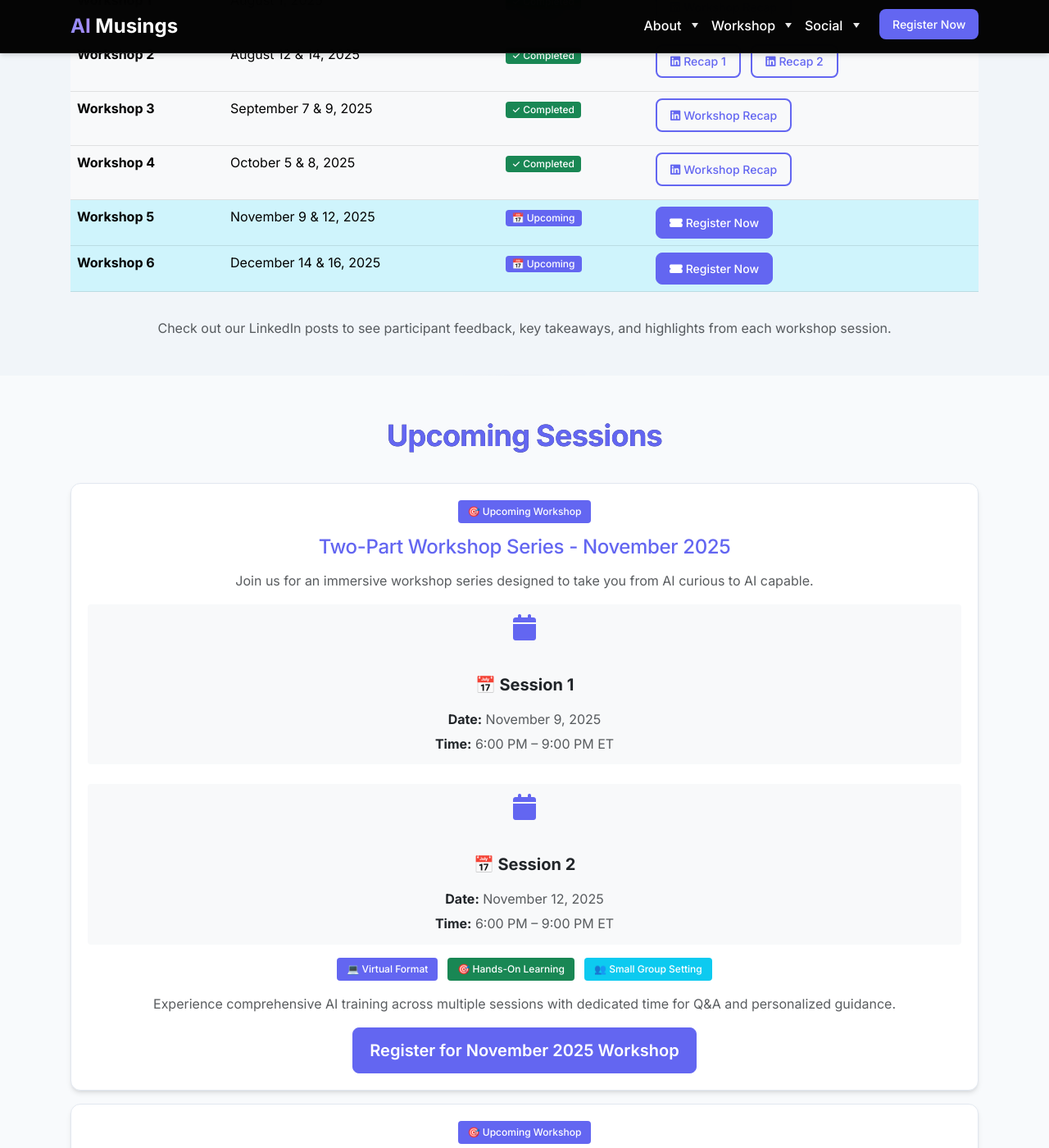
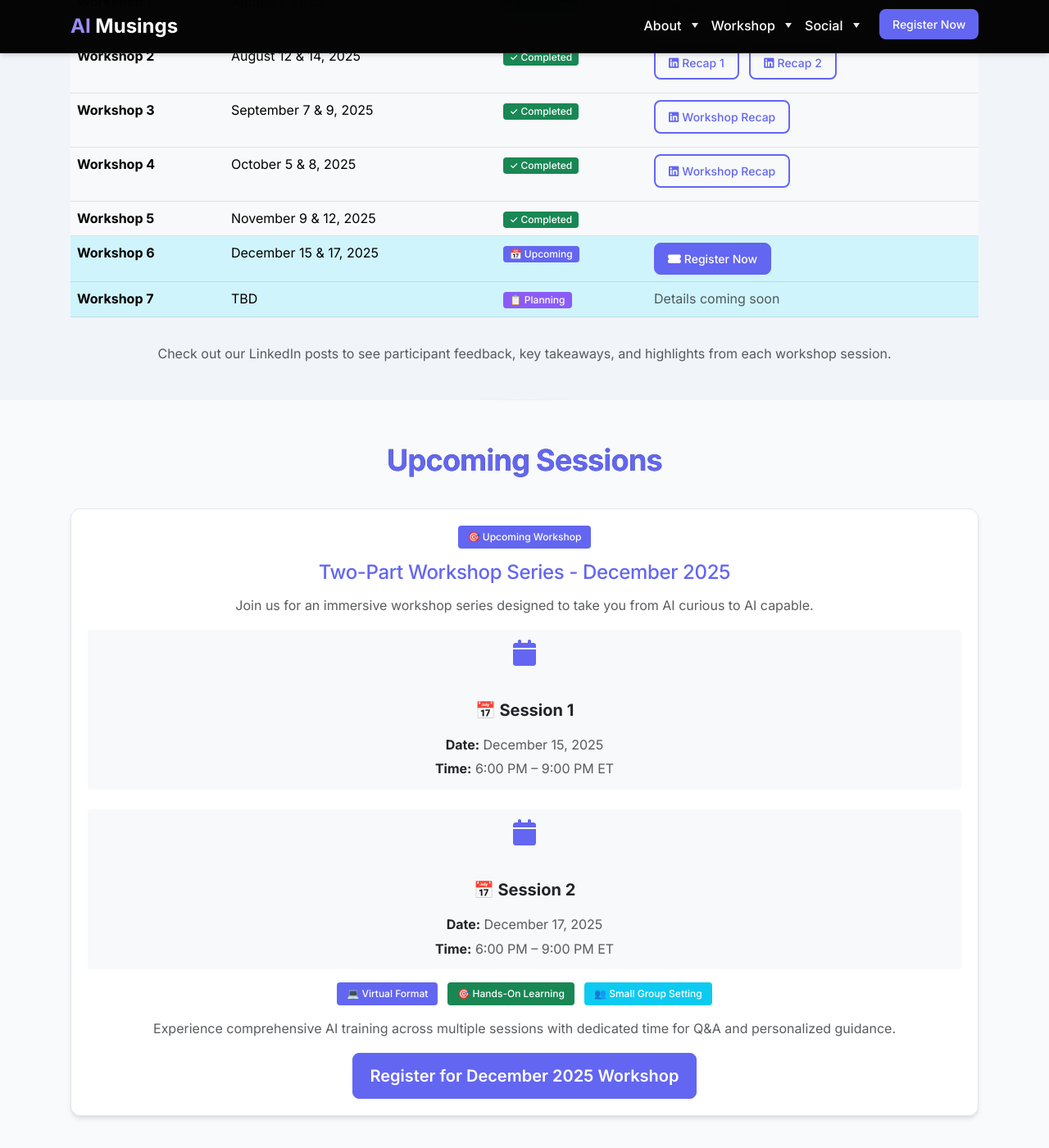
Before and after one commit to pulsarventures/aimusings.site, a Jekyll site: the page built from index.html, in a window 1280 px wide and 1400 px high, scrolled down 11412 px. Shown: the whole window at 82% size. Built offline with Jekyll 4.4.1, drawn with Linux system fonts in a browser that asks for light colours; the list of posts is cut into pages by our own code; some of the changed text lies outside the part shown.

Commit message:
Update landing page for December workshop and mark November as complete
- Mark Workshop 5 (November 9 & 12) as completed
- Update December workshop dates from 14th & 16th to 15th & 17th
- Replace flyer5.png with flyer6.png in hero section
- Update hero section link to December registration
- Add Workshop 7 placeholder (TBD) to schedule table
- Update Upcoming Sessions section to show December workshop
- Hide January 2026 workshop section (preserved in HTML comments)

🤖 Generated with [Claude Code](https://claude.com/claude-code)

Co-Authored-By: Claude <noreply@anthropic.com>

```diff
--- a/index.html
+++ b/index.html
@@ -29,9 +29,9 @@ title: "Accelerate Your AI Game: Learn, Apply, Build in One Immersive Session"
 
             <!-- Right Column: Workshop Flyer -->
             <div class="col-lg-6 py-5 text-center" data-animate="fadeUp" data-delay="300">
-                <a href="{{ '/assets/images/flyer5.png' | relative_url }}" target="_blank" class="d-inline-block position-relative flyer-link">
-                    <img src="{{ '/assets/images/flyer5.png' | relative_url }}"
-                         alt="AI Workshop Flyer - November 9 & 12, 2025"
+                <a href="https://www.tixtree.com/e/accelerate-your-ai-game-learn-build-apply-879cd72348e2" target="_blank" class="d-inline-block position-relative flyer-link">
+                    <img src="{{ '/assets/images/flyer6.png' | relative_url }}"
+                         alt="AI Workshop Flyer - December 15 & 17, 2025"
                          class="img-fluid rounded shadow-lg flyer-image"
                          style="max-width: 500px; width: 100%; transition: transform 0.3s ease, box-shadow 0.3s ease;">
                     <div class="flyer-overlay position-absolute top-0 start-0 w-100 h-100 d-flex align-items-center justify-content-center"
@@ -1027,24 +1027,30 @@ title: "Accelerate Your AI Game: Learn, Apply, Build in One Immersive Session"
                                     </a>
                                 </td>
                             </tr>
-                            <tr class="table-info">
+                            <tr class="table-light">
                                 <td><strong>Workshop 5</strong></td>
                                 <td>November 9 & 12, 2025</td>
+                                <td><span class="badge bg-success">✓ Completed</span></td>
+                                <td>
+
+                                </td>
+                            </tr>
+                            <tr class="table-info">
+                                <td><strong>Workshop 6</strong></td>
+                                <td>December 15 & 17, 2025</td>
                                 <td><span class="badge bg-primary">📅 Upcoming</span></td>
                                 <td>
-                                    <a href="https://www.tixtree.com/e/accelerate-your-ai-game-learn-build-apply-cdecd9e766c5" target="_blank" class="btn btn-sm btn-primary">
+                                    <a href="https://www.tixtree.com/e/accelerate-your-ai-game-learn-build-apply-879cd72348e2" target="_blank" class="btn btn-sm btn-primary">
                                         <i class="fas fa-ticket-alt me-1"></i>Register Now
                                     </a>
                                 </td>
                             </tr>
                             <tr class="table-info">
-                                <td><strong>Workshop 6</strong></td>
-                                <td>December 14 & 16, 2025</td>
-                                <td><span class="badge bg-primary">📅 Upcoming</span></td>
+                                <td><strong>Workshop 7</strong></td>
+                                <td>TBD</td>
+                                <td><span class="badge bg-secondary">📋 Planning</span></td>
                                 <td>
-                                    <a href="https://www.tixtree.com/e/accelerate-your-ai-game-learn-build-apply-879cd72348e2" target="_blank" class="btn btn-sm btn-primary">
-                                        <i class="fas fa-ticket-alt me-1"></i>Register Now
-                                    </a>
+                                    <span class="text-muted">Details coming soon</span>
                                 </td>
                             </tr>
                         </tbody>
@@ -1072,54 +1078,8 @@ title: "Accelerate Your AI Game: Learn, Apply, Build in One Immersive Session"
         </div>
         <div class="row justify-content-center">
             <div class="col-lg-10">
-                <!-- Upcoming Workshop - November 2025 -->
+                <!-- Upcoming Workshop - December 2025 -->
                 <div class="card card-hover glass-effect mb-4">
-                    <div class="card-body p-5">
-                        <div class="text-center mb-4">
-                            <div class="badge bg-primary px-3 py-2 mb-3">🎯 Upcoming Workshop</div>
-                            <h3 class="h4 mb-3 text-primary">Two-Part Workshop Series - November 2025</h3>
-                            <p class="text-muted mb-4">Join us for an immersive workshop series designed to take you from AI curious to AI capable.</p>
-                        </div>
-
-                        <div class="row g-4 justify-content-center">
-                            <div class="col-md-5">
-                                <div class="text-center p-3 rounded bg-light">
-                                    <div class="mb-3">
-                                        <i class="fas fa-calendar fa-2x text-primary mb-2"></i>
-                                        <h5 class="text-dark">📅 Session 1</h5>
-                                    </div>
-                                    <p class="text-muted mb-1"><strong class="text-dark">Date:</strong> November 9, 2025</p>
-                                    <p class="text-muted mb-0"><strong class="text-dark">Time:</strong> 6:00 PM – 9:00 PM ET</p>
-                                </div>
-                            </div>
-                            <div class="col-md-5">
-                                <div class="text-center p-3 rounded bg-light">
-                                    <div class="mb-3">
-                                        <i class="fas fa-calendar fa-2x text-primary mb-2"></i>
-                                        <h5 class="text-dark">📅 Session 2</h5>
-                                    </div>
-                                    <p class="text-muted mb-1"><strong class="text-dark">Date:</strong> November 12, 2025</p>
-                                    <p class="text-muted mb-0"><strong class="text-dark">Time:</strong> 6:00 PM – 9:00 PM ET</p>
-                                </div>
-                            </div>
-                        </div>
-
-                        <div class="row mt-4">
-                            <div class="col-12 text-center">
-                                <div class="d-flex flex-wrap justify-content-center gap-3 mb-4">
-                                    <span class="badge bg-primary px-3 py-2">💻 Virtual Format</span>
-                                    <span class="badge bg-success px-3 py-2">🎯 Hands-On Learning</span>
-                                    <span class="badge bg-info px-3 py-2">👥 Small Group Setting</span>
-                                </div>
-                                <p class="text-muted mb-4">Experience comprehensive AI training across multiple sessions with dedicated time for Q&A and personalized guidance.</p>
-                                <a href="https://www.tixtree.com/e/accelerate-your-ai-game-learn-build-apply-cdecd9e766c5" class="btn btn-primary btn-lg px-5 py-3 fw-semibold" target="_blank">Register for November 2025 Workshop</a>
-                            </div>
-                        </div>
-                    </div>
-                </div>
-
-                <!-- Upcoming Workshop - December 2025 -->
-                <div class="card card-hover glass-effect">
                     <div class="card-body p-5">
                         <div class="text-center mb-4">
                             <div class="badge bg-primary px-3 py-2 mb-3">🎯 Upcoming Workshop</div>
@@ -1134,7 +1094,7 @@ title: "Accelerate Your AI Game: Learn, Apply, Build in One Immersive Session"
                                         <i class="fas fa-calendar fa-2x text-primary mb-2"></i>
                                         <h5 class="text-dark">📅 Session 1</h5>
                                     </div>
-                                    <p class="text-muted mb-1"><strong class="text-dark">Date:</strong> December 14, 2025</p>
+                                    <p class="text-muted mb-1"><strong class="text-dark">Date:</strong> December 15, 2025</p>
                                     <p class="text-muted mb-0"><strong class="text-dark">Time:</strong> 6:00 PM – 9:00 PM ET</p>
                                 </div>
                             </div>
@@ -1144,7 +1104,7 @@ title: "Accelerate Your AI Game: Learn, Apply, Build in One Immersive Session"
                                         <i class="fas fa-calendar fa-2x text-primary mb-2"></i>
                                         <h5 class="text-dark">📅 Session 2</h5>
                                     </div>
-                                    <p class="text-muted mb-1"><strong class="text-dark">Date:</strong> December 16, 2025</p>
+                                    <p class="text-muted mb-1"><strong class="text-dark">Date:</strong> December 17, 2025</p>
                                     <p class="text-muted mb-0"><strong class="text-dark">Time:</strong> 6:00 PM – 9:00 PM ET</p>
                                 </div>
                             </div>
@@ -1163,6 +1123,54 @@ title: "Accelerate Your AI Game: Learn, Apply, Build in One Immersive Session"
                         </div>
                     </div>
                 </div>
+
+                <!-- Upcoming Workshop - January 2026 -->
+                <!-- HIDDEN: Uncomment when ready to display
+                <div class="card card-hover glass-effect">
+                    <div class="card-body p-5">
+                        <div class="text-center mb-4">
+                            <div class="badge bg-secondary px-3 py-2 mb-3">📋 Coming Soon</div>
+                            <h3 class="h4 mb-3 text-primary">Two-Part Workshop Series - January 2026</h3>
+                            <p class="text-muted mb-4">Join us for an immersive workshop series designed to take you from AI curious to AI capable.</p>
+                        </div>
+
+                        <div class="row g-4 justify-content-center">
+                            <div class="col-md-5">
+                                <div class="text-center p-3 rounded bg-light">
+                                    <div class="mb-3">
+                                        <i class="fas fa-calendar fa-2x text-primary mb-2"></i>
+                                        <h5 class="text-dark">📅 Session 1</h5>
+                                    </div>
+                                    <p class="text-muted mb-1"><strong class="text-dark">Date:</strong> TBD</p>
+                                    <p class="text-muted mb-0"><strong class="text-dark">Time:</strong> TBD</p>
+                                </div>
+                            </div>
+                            <div class="col-md-5">
+                                <div class="text-center p-3 rounded bg-light">
+                                    <div class="mb-3">
+                                        <i class="fas fa-calendar fa-2x text-primary mb-2"></i>
+                                        <h5 class="text-dark">📅 Session 2</h5>
+                                    </div>
+                                    <p class="text-muted mb-1"><strong class="text-dark">Date:</strong> TBD</p>
+                                    <p class="text-muted mb-0"><strong class="text-dark">Time:</strong> TBD</p>
+                                </div>
+                            </div>
+                        </div>
+
+                        <div class="row mt-4">
+                            <div class="col-12 text-center">
+                                <div class="d-flex flex-wrap justify-content-center gap-3 mb-4">
+                                    <span class="badge bg-primary px-3 py-2">💻 Virtual Format</span>
+                                    <span class="badge bg-success px-3 py-2">🎯 Hands-On Learning</span>
+                                    <span class="badge bg-info px-3 py-2">👥 Small Group Setting</span>
+                                </div>
+                                <p class="text-muted mb-4">Details coming soon. Check back for registration information.</p>
+                                <button class="btn btn-secondary btn-lg px-5 py-3 fw-semibold" disabled>Registration Opening Soon</button>
+                            </div>
+                        </div>
+                    </div>
+                </div>
+                -->
             </div>
         </div>
         <div class="row mt-5">
```
Also changed, not shown: assets/images/flyer6.png (added).
